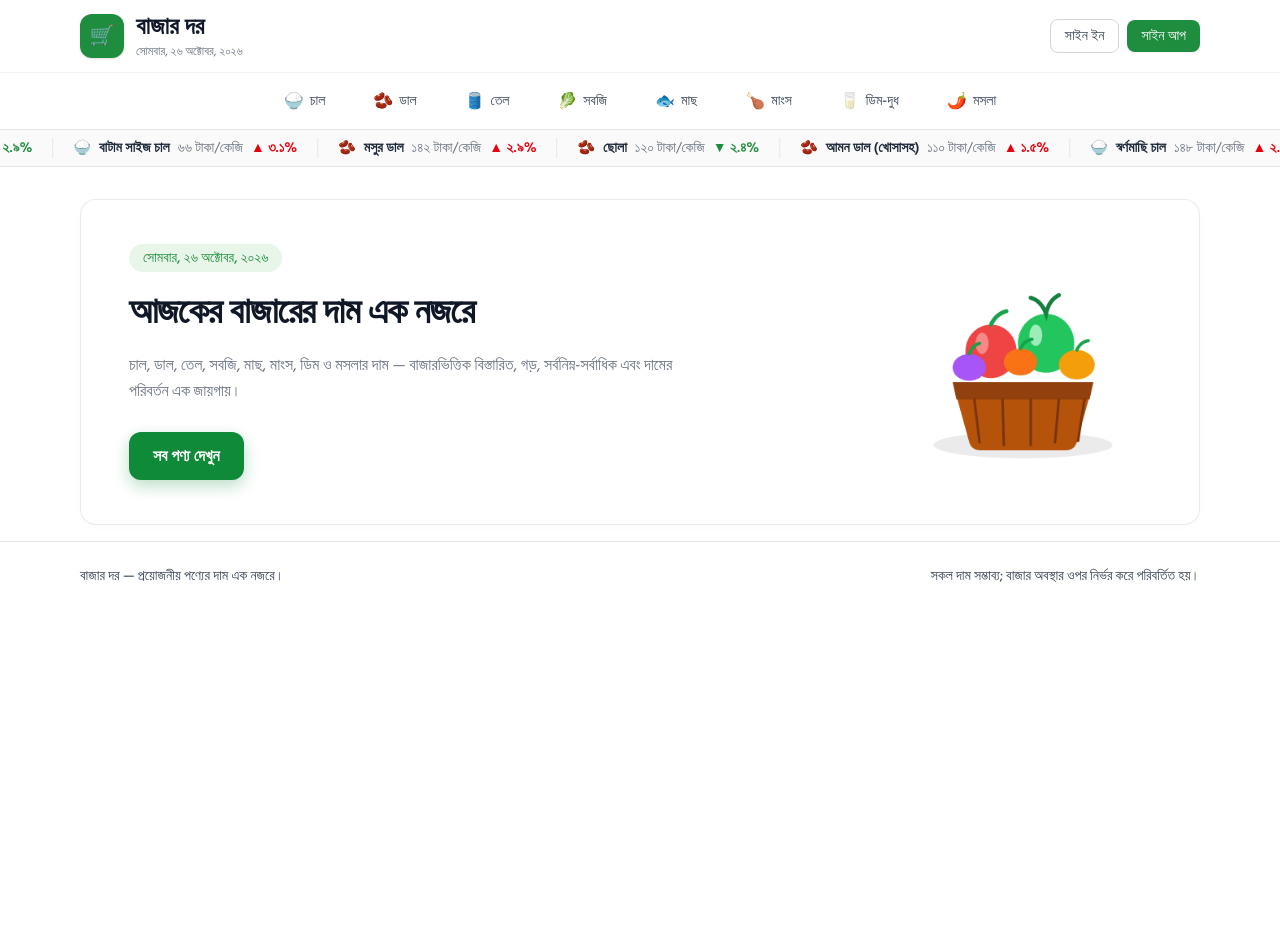
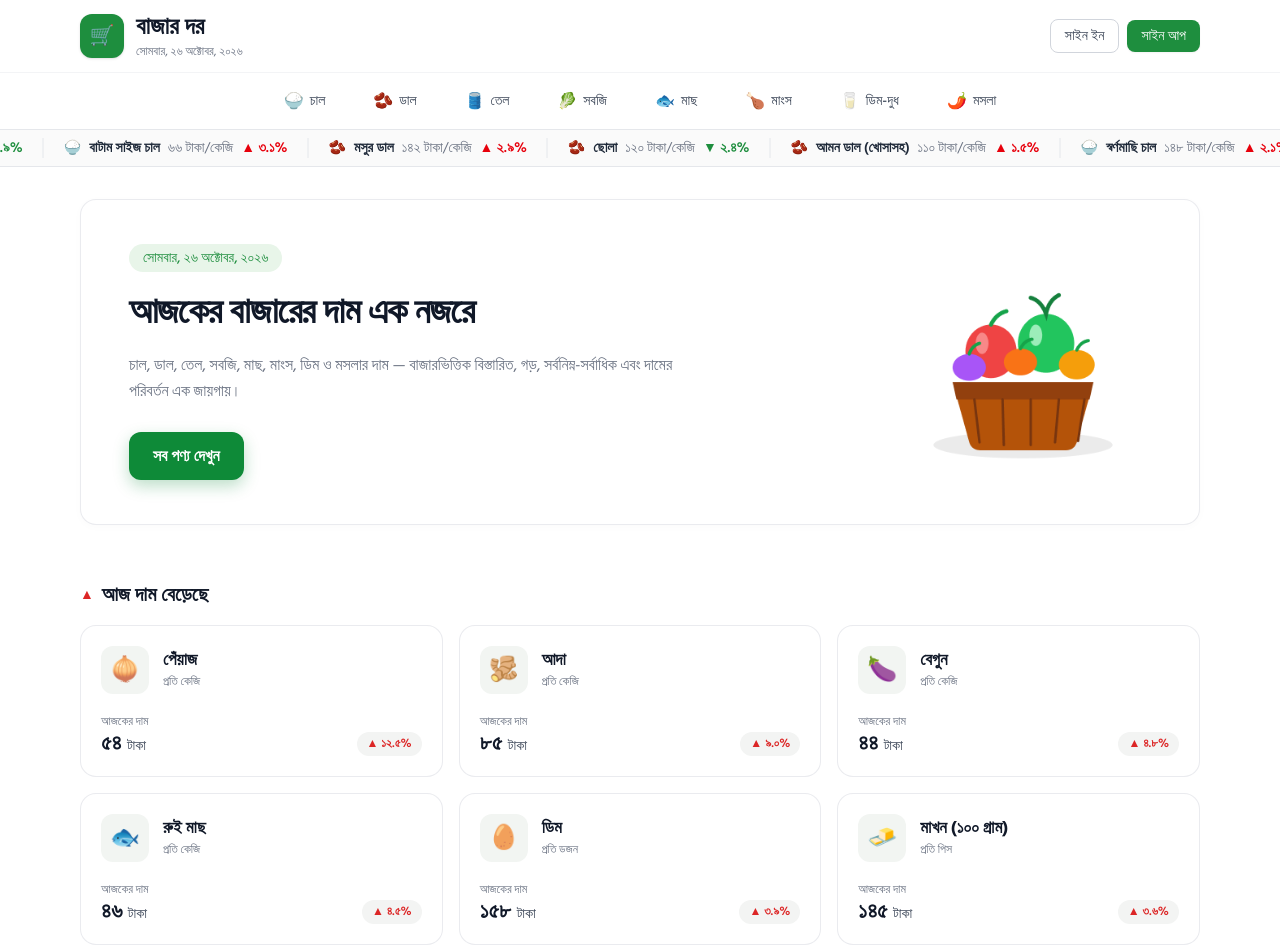
Before and after one commit to khalidbinahsan/PH-Ass-07, a Next.js app: page / in a window 1280 px wide. Shown: the top 952 px of the page. Before the commit the page ends 800 px from the top, so only its background shows below. Built offline with nearby package versions, Linux system fonts and the light colour scheme.

Commit message:
Raised product section with the test data

```diff
--- a/src/app/page.tsx
+++ b/src/app/page.tsx
@@ -1,8 +1,34 @@
+import React from "react";
 import Hero from "@/components/Hero";
-import Image from "next/image";
+import ProductCard, { ProductCardProps } from "@/components/ProductCard";
+import { toBanglaNumber } from "@/utils/bangla";
 
-export default function Home() {
+const RISERS_PRODUCTS: ProductCardProps[] = [
+  { id: 1, name: "পেঁয়াজ", emoji: "🧅", unit: "প্রতি কেজি", price: "৫৪", change: "১২.৫%", trend: "up" },
+  { id: 2, name: "আদা", emoji: "🫚", unit: "প্রতি কেজি", price: "৮৫", change: "৯.০%", trend: "up" },
+  { id: 3, name: "বেগুন", emoji: "🍆", unit: "প্রতি কেজি", price: "৪৪", change: "৪.৮%", trend: "up" },
+  { id: 4, name: "রুই মাছ", emoji: "🐟", unit: "প্রতি কেজি", price: "৪৬", change: "৪.৫%", trend: "up" },
+  { id: 5, name: "ডিম", emoji: "🥚", unit: "প্রতি ডজন", price: "১৫৮", change: "৩.৯%", trend: "up" },
+  { id: 6, name: "মাখন (১০০ গ্রাম)", emoji: "🧈", unit: "প্রতি পিস", price: "১৪৫", change: "৩.৬%", trend: "up" },
+];
+
+export default function HomePage() {
   return (
-    <Hero />
+    <div className="pb-16 space-y-10">
+      <Hero />
+      <section className="max-w-6xl mx-auto px-4">
+        <div className="flex items-center gap-2 mb-4">
+          <span className="text-[#DC2626] text-sm">▲</span>
+          <h2 className="text-lg sm:text-xl font-bold text-gray-900">
+            আজ দাম বেড়েছে
+          </h2>
+        </div>
+        <div className="grid grid-cols-1 sm:grid-cols-2 lg:grid-cols-3 gap-4">
+          {RISERS_PRODUCTS.map((item) => (
+            <ProductCard key={item.id} {...item} />
+          ))}
+        </div>
+      </section>
+    </div>
   );
 }
```
